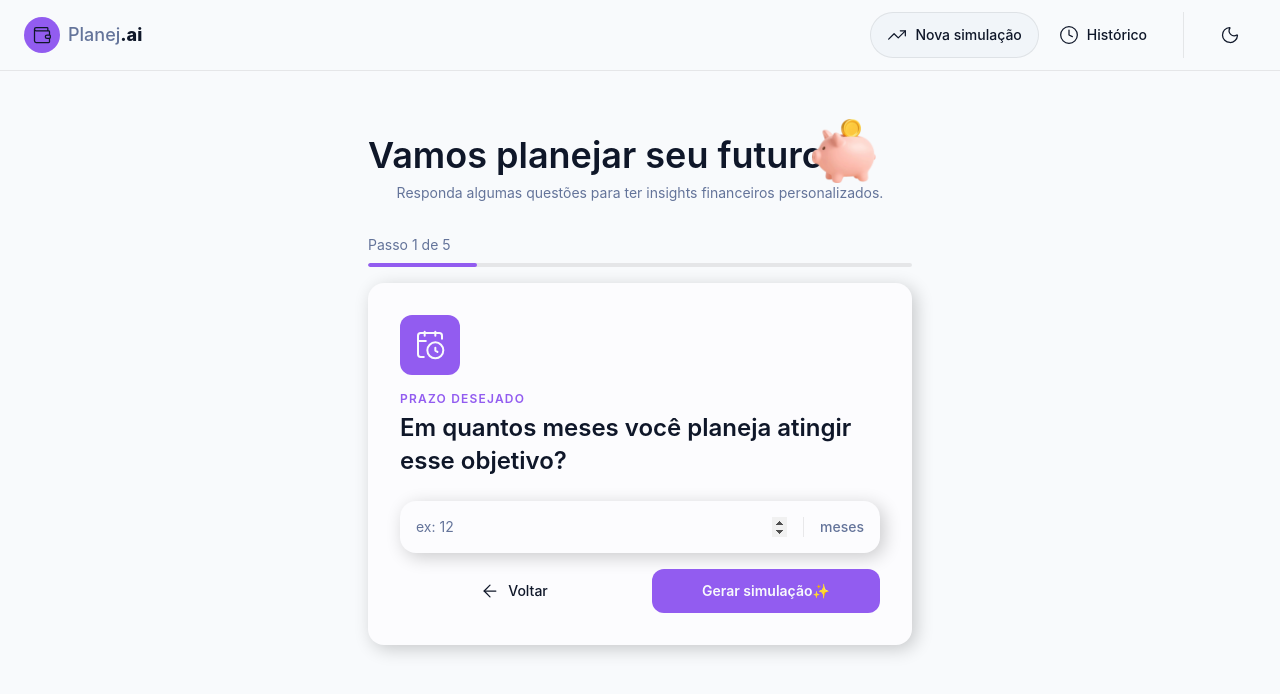
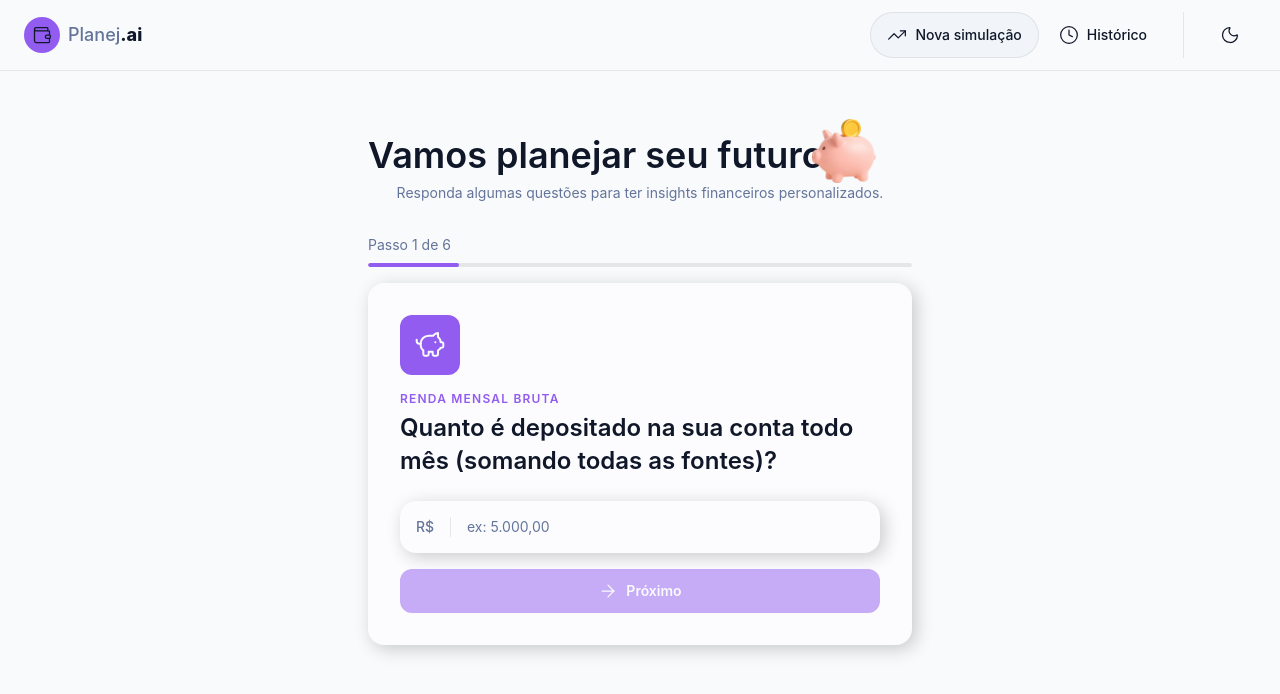
Before and after one commit to Joao-Victor-Queiroz/planejai-dio-bootcamp, a React (Vite) app: page / in a window 1280 px wide. Shown: the top 694 px of the page. Built offline with nearby package versions, Linux system fonts and the light colour scheme.

Commit message:
feat: implementa ajustes no componente de botão e estrutura de formulário multi-step

```diff
--- a/src/components/features/Simulation/Form.tsx
+++ b/src/components/features/Simulation/Form.tsx
@@ -1,15 +1,38 @@
 import { simulationFormSteps } from "@/src/data/simulation";
+import { useState } from "react";
 import { FormStep } from "./FormStep";
 import { StepProgress } from "./Progress";
 
 export function SimulationForm() {
-  const currentStep = simulationFormSteps[5]
+  const [currentStepIndex, setCurrentStepIndex] = useState(0)
+  const totalSteps = simulationFormSteps.length
+  const currentStep = simulationFormSteps[currentStepIndex]
+
+  const handleNextStep = () => {
+    if (currentStepIndex + 1 > totalSteps - 1) {
+      return;
+    }
+
+    setCurrentStepIndex(prev => prev + 1)
+  }
+
+  const handlePreviousStep = () => {
+    if (currentStepIndex === 0) {
+      return;
+    }
+
+    setCurrentStepIndex(prev => prev - 1)
+  }
+
   return (
     <>
-     <StepProgress currentStep={1} totalSteps={5}/>
+     <StepProgress currentStep={currentStepIndex + 1} totalSteps={totalSteps}/>
      <FormStep
       key={currentStep.id}
       {...currentStep}
+      onBack={handlePreviousStep}
+      onNext={handleNextStep}
+      hideBackButton={currentStepIndex === 0}
      />
     </>
   )
--- a/src/components/features/Simulation/FormStep.tsx
+++ b/src/components/features/Simulation/FormStep.tsx
@@ -1,6 +1,7 @@
 import { ArrowLeft, ArrowRight, type LucideIcon } from 'lucide-react';
 import { Input, type InputProps } from '../../shared/Input';
 import { Button } from '../../shared/Button';
+import { useState, type SyntheticEvent } from 'react';
 
 export interface FormStepProps {
   id: string;
@@ -14,13 +15,31 @@ export interface FormStepProps {
   }
 }
 
+interface ActionsButtonsProps {
+  onBack: () => void;
+  onNext: () => void;
+  hideBackButton?: boolean;
+}
+
 export function FormStep({
   icon: Icon,
   title,
   question,
   inputProps,
-  submitButtonProps
-}: FormStepProps) {
+  submitButtonProps,
+  onBack,
+  onNext,
+  hideBackButton = false,
+}: FormStepProps & ActionsButtonsProps) {
+  const [inputValue, setInputValue] = useState('')
+
+  const handleSubmit = (e: SyntheticEvent<HTMLFormElement>) => {
+    if(!inputValue) return;
+
+    e.preventDefault()
+    onNext()
+  }
+
   return (
     <div className='bg-card rounded-2xl p-6 shadow-[4px_4px_18px_0px_rgba(0,0,0,0.2)] sm:p-8'>
       <div className='bg-primary mb-4 flex h-15 w-15 items-center justify-center rounded-xl'>
@@ -32,21 +51,25 @@ export function FormStep({
       <h3 className='text-foreground mb-6 text-xl leading-snug font-semibold sm:text-2xl'>
         {question}
       </h3>
-      <form className='flex flex-col gap-4'>
-         <Input {...inputProps}/>
+      <form onSubmit={handleSubmit} className='flex flex-col gap-4'>
+         <Input {...inputProps} value={inputValue} onChange={(e) => setInputValue(e.target.value)}/>
          <div className='flex flex-col gap-3 sm:flex-row sm:gap-6'>
+          {!hideBackButton && (
          <Button
          type='button'
          variant='ghost'
          className='order-2 flex-1 justify-center rounded-xl py-3 sm:order-1'
          icon={ArrowLeft}
+         onClick={onBack}
          >
          Voltar
          </Button>
+          )}
          <Button
          type='submit'
          variant='primary'
          className='order-1 flex-1 sm:order-2'
+         disabled={!inputValue}
          icon={!submitButtonProps ? ArrowRight : undefined}
          >
           {submitButtonProps?.label ?? 'Próximo'}
--- a/src/components/shared/Button.tsx
+++ b/src/components/shared/Button.tsx
@@ -6,7 +6,7 @@ interface ButtonProps extends ButtonHTMLAttributes<HTMLButtonElement>{
   icon?: LucideIcon
 }
 
-const baseClasses = 'flex cursor-pointer items-center justify-center font-medium text-sm gap-2 px-4 py-3 transition-opacity hover:opacity-80 disabled:opacity-80'
+const baseClasses = 'flex cursor-pointer items-center justify-center font-medium text-sm gap-2 px-4 py-3 transition-opacity hover:opacity-80 disabled:opacity-50 disabled:cursor-not-allowed disabled:pointer-events-none'
 
 const variantClasses = {
   primary: 'bg-primary text-primary-foreground font-semibold rounded-xl',
```
Also changed, not shown: src/utils/currency.ts (added).
